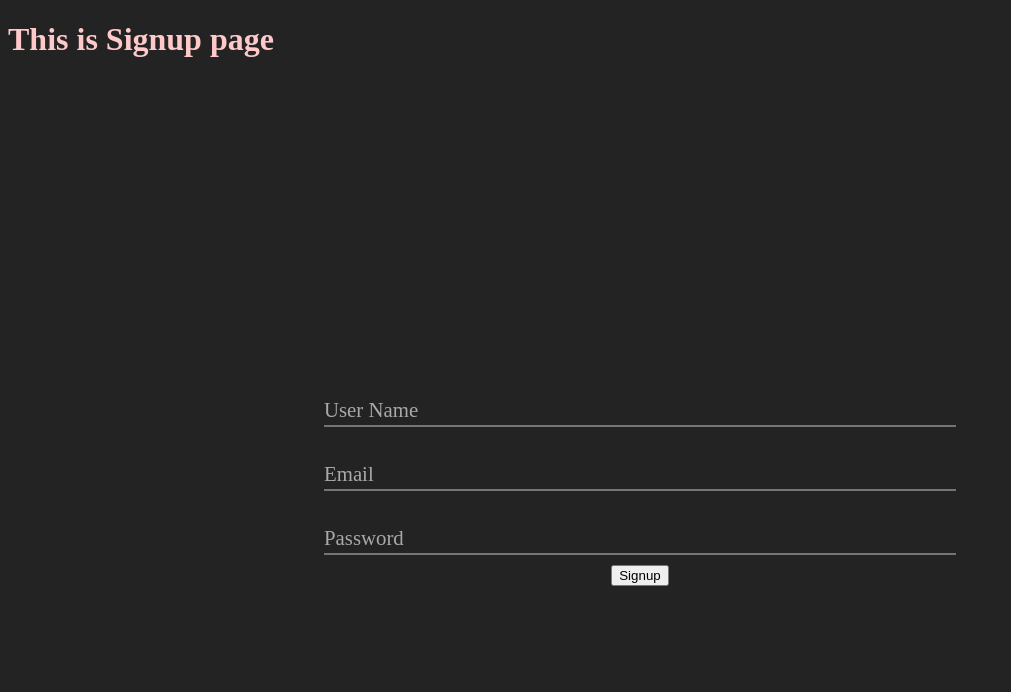
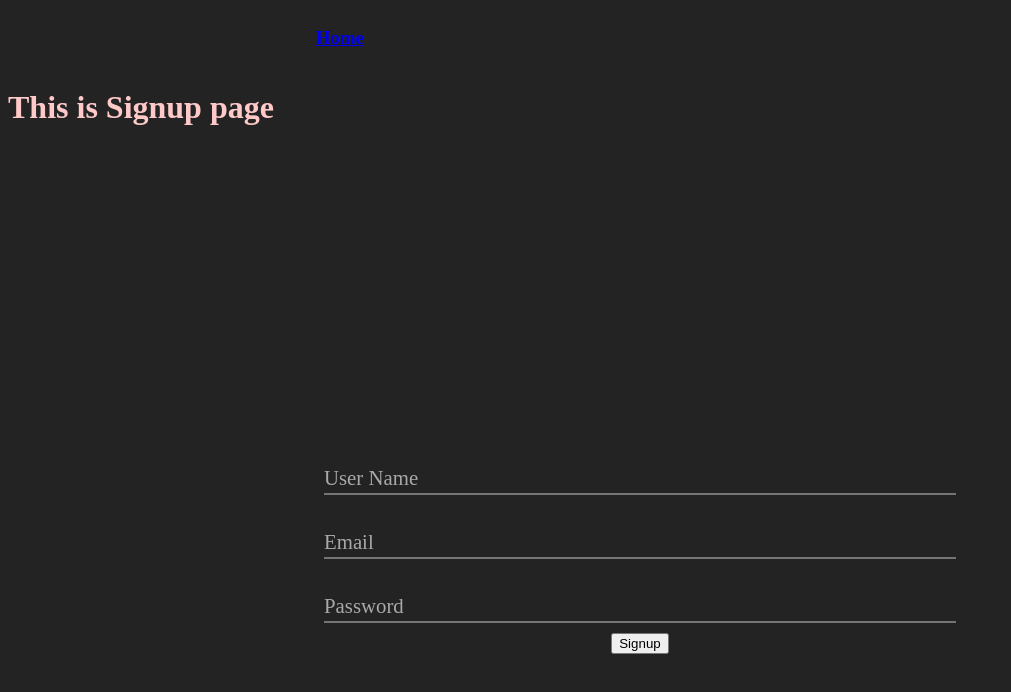
Before and after one commit to karthikb191/ChatApp, a React (Vite) app in the folder Client/: page /signup in a window 1280 px wide. Shown: the top 692 px of the page, without its empty margins (0-1011 px from the left). Built offline with nearby package versions, Linux system fonts and the light colour scheme; no server answers.

Commit message:
added a nav bar

```diff
--- a/Client/src/App.css
+++ b/Client/src/App.css
@@ -6,6 +6,67 @@
   align-items: center;
   height: 100vh;
   color: var(--textColor);
+}
+
+.w-full
+{
+  width: 100vw;
+}
+
+.text-color
+{
+  color: var(--textColor)
+}
+
+.flex-fill
+{
+  flex: 1 1 auto
+}
+
+.flex-row
+{
+  display: flex;
+  flex-direction: row;
+}
+
+.flex-col
+{
+  display: flex;
+  flex-direction: column;
+}
+
+.center-align
+{
+  align-items: center;
+  justify-content: center;
+}
+
+.text-center
+{
+  text-align: center;
+}
+
+.nobg
+{
+  background: transparent;
+  border: 2px solid var(--textColor);
+  color: var(--textColor);
+  padding: 10px 20px;
+  cursor: pointer;
+
+  &:hover{
+    color: var(--hoverColor);
+  }
+}
+
+.shrink-on-click
+{
+  transition: transform 0.1s ease;
+
+  &:active
+  {
+    transform: scale(0.95);
+  }
 }
 
 .counter {
--- a/Client/src/App.tsx
+++ b/Client/src/App.tsx
@@ -11,6 +11,7 @@ import LoginPage from './Components/Pages/LoginPage';
 import SignupPage from './Components/Pages/SignupPage';
 import HomePage from './Components/Pages/HomePage';
 import {useAuthContext} from './Store/authContext';
+import NavBar from './Components/NavBar.tsx';
 
 function TestApp()
 {
@@ -38,6 +39,7 @@ function TestApp()
   return (
     <>
       <BrowserRouter>
+      <NavBar/>
       <Routes>
         <Route path='/' element={ authUser ? <HomePage/> : <Navigate to={'/login'}/>} />
         <Route path='/signup' element={ !authUser ? <SignupPage /> : <Navigate to={'/'}/>} />
--- /dev/null
+++ b/Client/src/Components/NavBar.tsx
@@ -0,0 +1,34 @@
+
+import { Link } from "react-router-dom";
+import {useAuthContext} from "./../Store/authContext.tsx"
+
+import "../App.css"
+import "./CSS/NavBar.css"
+
+const NavBar = () => {
+    const {signout, authUser} = useAuthContext();
+
+    return (<>
+
+        <header className="w-full text-color flex-row">
+            <div className="flex-row flex-fill center-align">
+                <div className="flex-fill text-center">
+                    <Link to="/">
+                        <h3 text-color>Home</h3>
+                    </Link>
+                </div>
+
+                <div className="flex-fill text-center">
+                    {authUser &&
+                    (
+                        <button onClick={signout} className="text-color nobg shrink-on-click"> signout</button>
+                    )
+                    }
+                </div>
+            </div>
+        </header>
+
+    </>);
+}
+
+export default NavBar;
--- a/Client/src/Components/Pages/HomePage.tsx
+++ b/Client/src/Components/Pages/HomePage.tsx
@@ -3,20 +3,11 @@ import {useAuthContext} from './../../Store/authContext';
 
 const HomePage = () =>
 {
-    const {signout} = useAuthContext();
-
-    function OnSignoutClicked(event : React.MouseEvent<HTMLButtonElement>)
-    {
-        event.preventDefault();
-        console.log("Signout Button clicked");
-        signout();
-    }
 
     return (
         <>
             <div className="centerAlign">
-                <h1> This is Home page </h1>
-                <SubmitButton name="signOut" text="Sign Out" onClick={OnSignoutClicked}></SubmitButton>
+                <h1> Chat page under construction.... </h1>
             </div>
         </>
     );
--- a/Client/src/Css/Index.css
+++ b/Client/src/Css/Index.css
@@ -3,6 +3,7 @@
 {
     --bgColor : #232323;
     --textColor : #ffc9c9;
+    --hoverColor: #ffe7e7;
     --chatBoxBackgroundColor : #765a5a;
     --chatBoxBorderColor : #000000;
     --chatBoxColor : #000000;
--- a/Client/src/Store/authContext.tsx
+++ b/Client/src/Store/authContext.tsx
@@ -244,7 +244,7 @@ export const useAuthContext = create<AuthContextParams>(
                 finally
                 {
                     console.log("Finished Auth Check");
-                    set(() => ({isCheckingAuth: false}));
+                    set({ isCheckingAuth: false});
                 }
             },
 
```
Also changed, not shown: Client/src/Components/CSS/NavBar.css (added), 1 other file (tests, documents, lock files or other folders).
